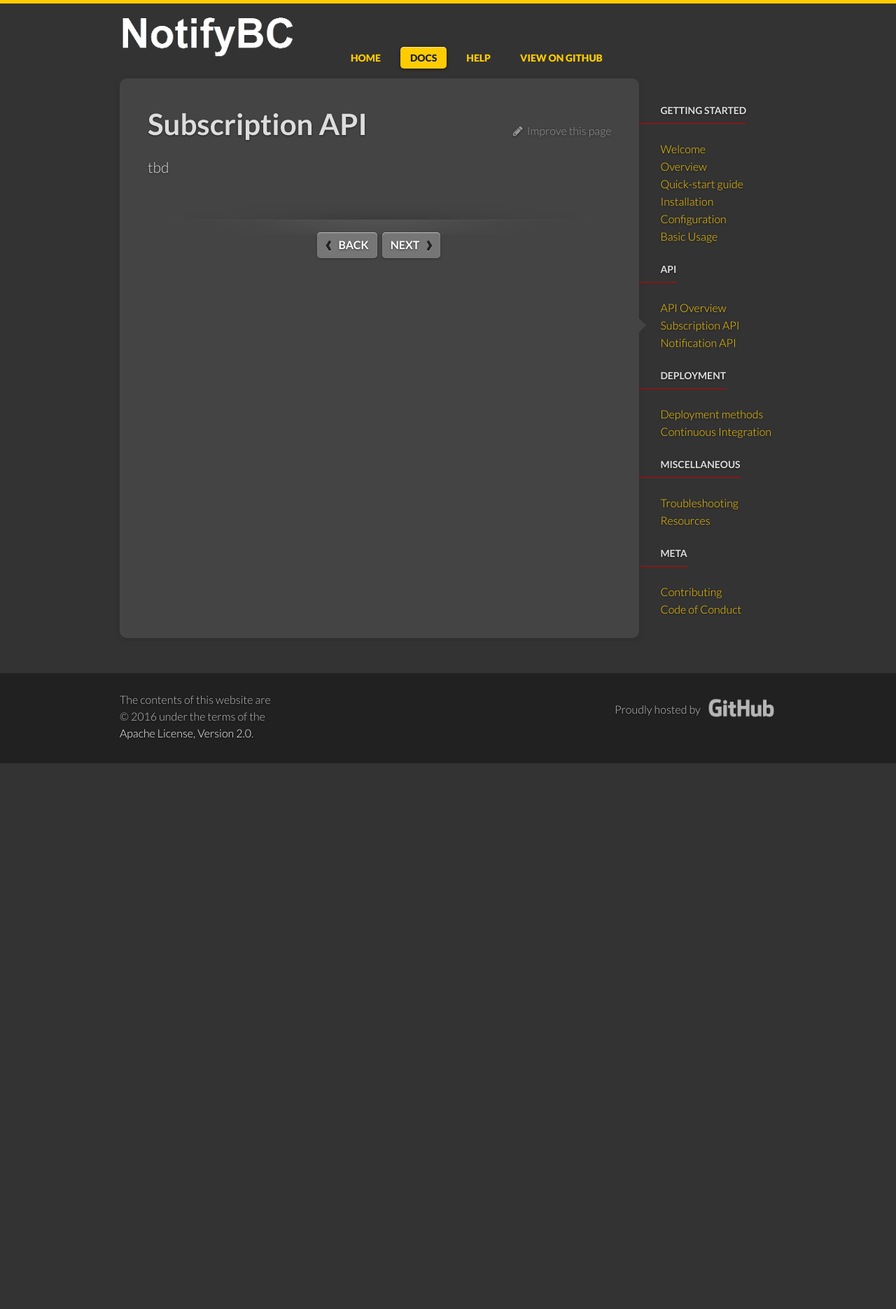
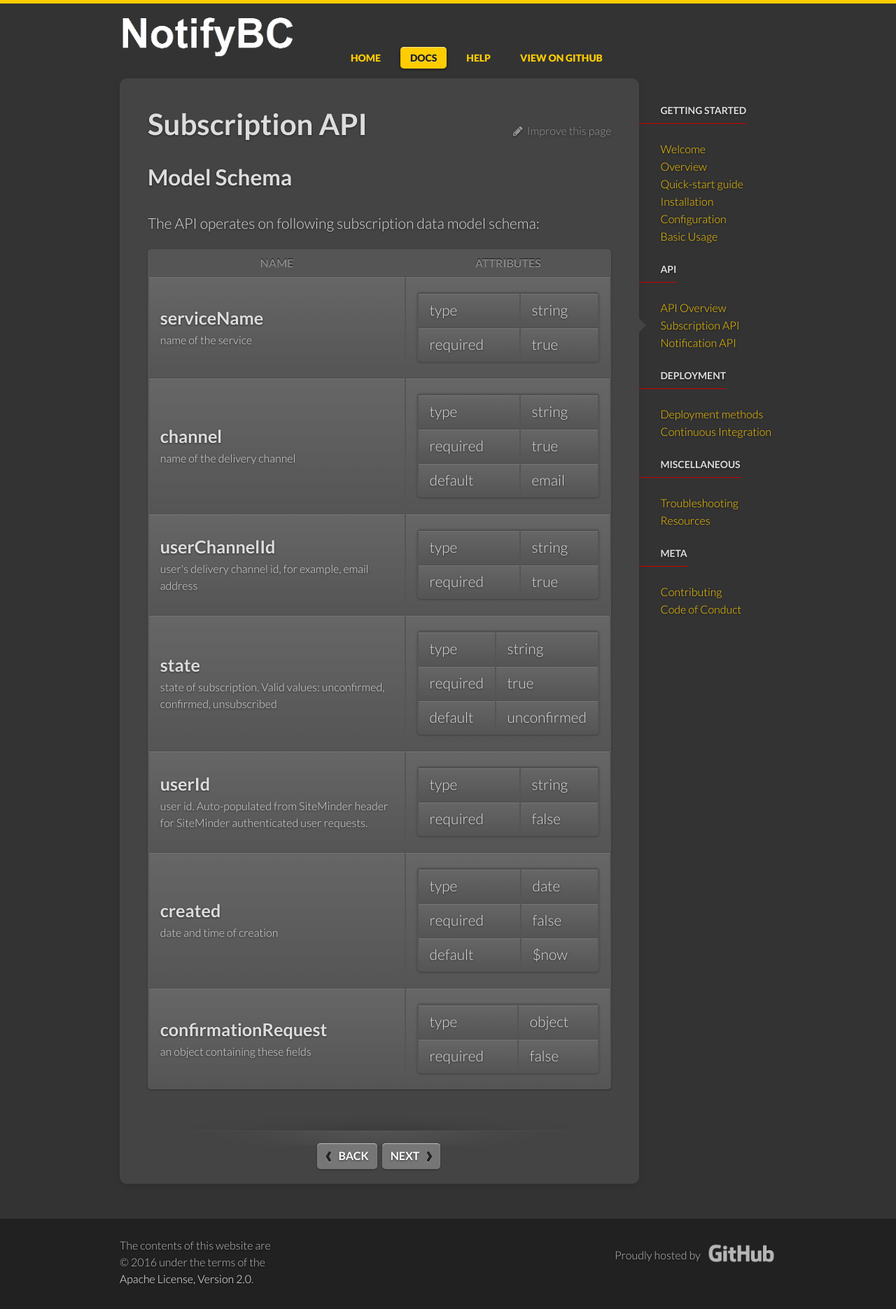
Before and after one commit to bcgov/MyGovBC-notification-server, a Jekyll site: the page built from docs/_docs/api-subscription.md, in a window 1280 px wide. Shown: the whole page at 70% size. Built offline with Jekyll 4.4.1, drawn with Linux system fonts in a browser that asks for light colours; before the commit the page ends 1091 px from its top, so only the background shows below that.

Commit message:
start populating subscription api docs

```diff
--- a/docs/_docs/api-subscription.md
+++ b/docs/_docs/api-subscription.md
@@ -4,4 +4,98 @@
 permalink: /docs/api-subscription/
 ---
 
-tbd
+## Model Schema
+The API operates on following subscription data model schema:
+<table>
+  <tr>
+    <th>Name</th>
+    <th>Attributes</th>
+  </tr>
+  <tr>
+    <td>
+      <p class="name">serviceName</p>
+      <p class="description">name of the service</p>
+    </td>
+    <td>
+      <table>
+        <tr><td>type</td><td>string</td></tr>
+        <tr><td>required</td><td>true</td></tr>
+      </table>
+    </td>
+  </tr>
+  <tr>
+    <td>
+      <p class="name">channel</p>
+      <p class="description">name of the delivery channel</p>
+    </td>
+    <td>
+      <table>
+        <tr><td>type</td><td>string</td></tr>
+        <tr><td>required</td><td>true</td></tr>
+        <tr><td>default</td><td>email</td></tr>
+      </table>
+    </td>
+  </tr>
+  <tr>
+    <td>
+      <p class="name">userChannelId</p>
+      <p class="description">user's delivery channel id, for example, email address</p>
+    </td>
+    <td>
+      <table>
+        <tr><td>type</td><td>string</td></tr>
+        <tr><td>required</td><td>true</td></tr>
+      </table>
+    </td>
+  </tr>
+  <tr>
+    <td>
+      <p class="name">state</p>
+      <p class="description">state of subscription. Valid values: unconfirmed, confirmed, unsubscribed</p>
+    </td>
+    <td>
+      <table>
+        <tr><td>type</td><td>string</td></tr>
+        <tr><td>required</td><td>true</td></tr>
+        <tr><td>default</td><td>unconfirmed</td></tr>
+      </table>
+    </td>
+  </tr>
+  <tr>
+    <td>
+      <p class="name">userId</p>
+      <p class="description">user id. Auto-populated from SiteMinder header for SiteMinder authenticated user requests.</p>
+    </td>
+    <td>
+      <table>
+        <tr><td>type</td><td>string</td></tr>
+        <tr><td>required</td><td>false</td></tr>
+      </table>
+    </td>
+  </tr>
+  <tr>
+    <td>
+      <p class="name">created</p>
+      <p class="description">date and time of creation</p>
+    </td>
+    <td>
+      <table>
+        <tr><td>type</td><td>date</td></tr>
+        <tr><td>required</td><td>false</td></tr>
+        <tr><td>default</td><td>$now</td></tr>
+      </table>
+    </td>
+  </tr>
+  <tr>
+    <td>
+      <p class="name">confirmationRequest</p>
+      <p class="description">an object containing these fields</p>
+    </td>
+    <td>
+      <table>
+        <tr><td>type</td><td>object</td></tr>
+        <tr><td>required</td><td>false</td></tr>
+      </table>
+    </td>
+  </tr>
+</table>
--- a/docs/_sass/_style.scss
+++ b/docs/_sass/_style.scss
@@ -791,6 +791,13 @@
     margin: auto;
   }
 
+  table {
+    .name {
+      font-weight: bold;
+      font-size: larger;
+    }
+  }
+
 }
 
 h5, h6 {
```
